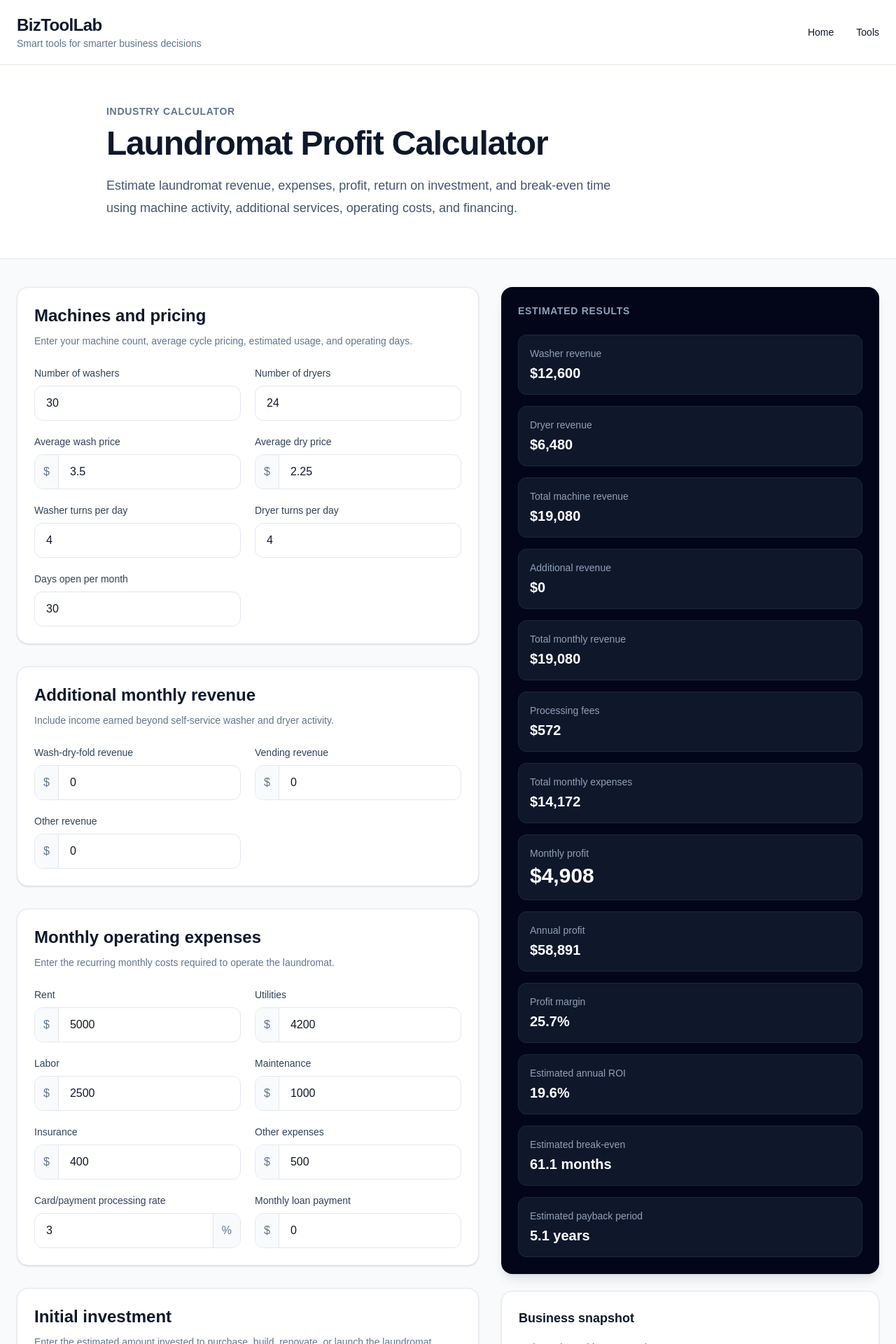
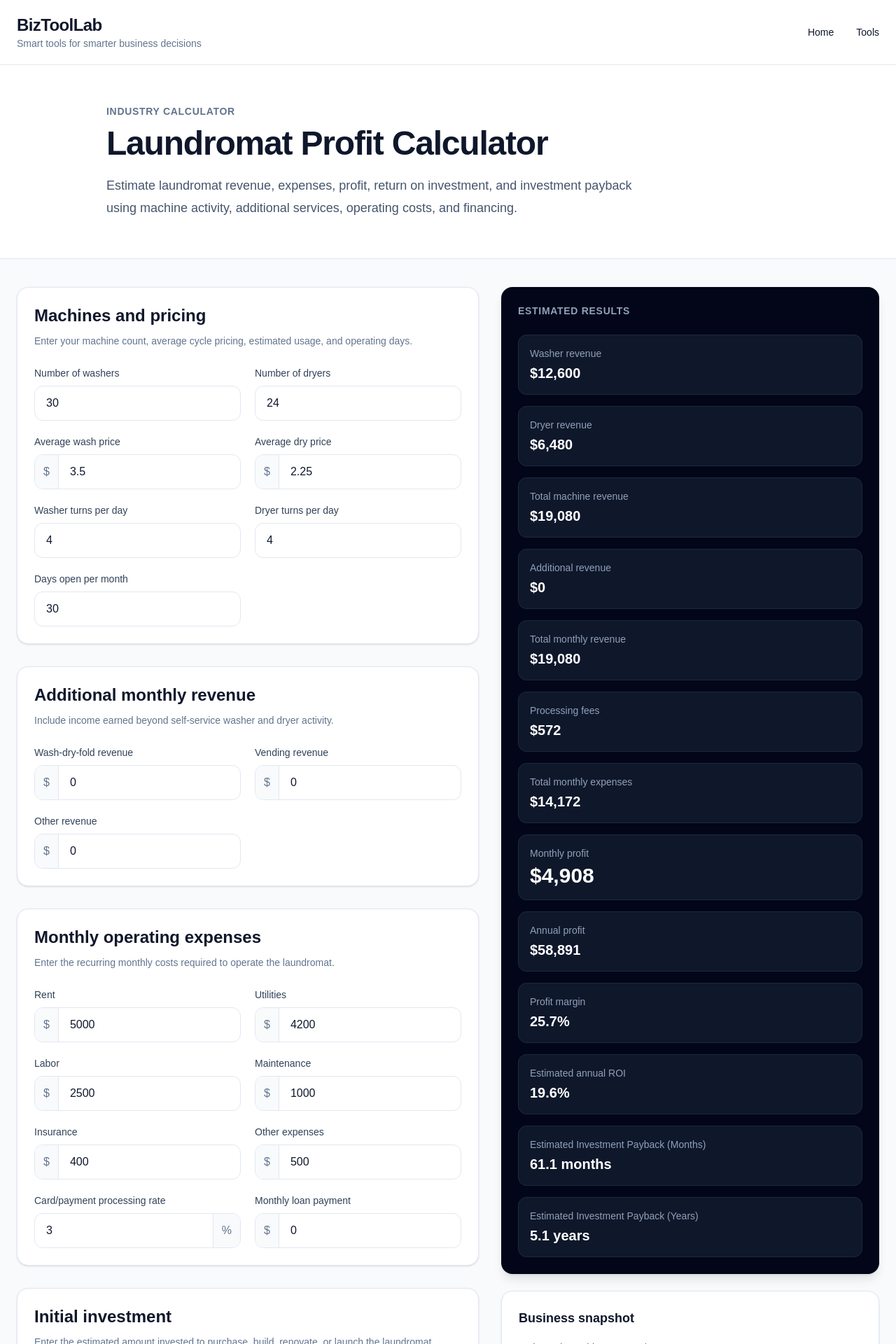
Before and after one commit to michaelansara72-admin/biztoollab, a Next.js app: page /calculators/laundromat-profit-calculator in a window 1280 px wide. Shown: the top 1920 px of the page at 70% size. Built offline with nearby package versions, Linux system fonts and the light colour scheme.

Commit message:
fix: clarify laundromat investment payback terminology

```diff
--- a/src/app/calculators/laundromat-profit-calculator/layout.tsx
+++ b/src/app/calculators/laundromat-profit-calculator/layout.tsx
@@ -1,9 +1,9 @@
 import type { Metadata } from "next";
 
 export const metadata: Metadata = {
-  title: "Laundromat Profit Calculator | BizToolLab",
+  title: "Laundromat Profit Calculator",
   description:
-    "Estimate laundromat revenue, expenses, monthly profit, annual profit, profit margin, ROI, and break-even time with this free laundromat profit calculator.",
+    "Estimate laundromat revenue, expenses, monthly profit, annual profit, profit margin, ROI, and investment payback with this free laundromat profit calculator.",
 };
 
 export default function LaundromatCalculatorLayout({
--- a/src/app/calculators/laundromat-profit-calculator/page.tsx
+++ b/src/app/calculators/laundromat-profit-calculator/page.tsx
@@ -189,7 +189,7 @@ export default function LaundromatProfitCalculator() {
 
           <p className="mt-5 max-w-3xl text-lg leading-8 text-slate-600">
             Estimate laundromat revenue, expenses, profit,
-            return on investment, and break-even time using
+            return on investment, and investment payback using
             machine activity, additional services, operating
             costs, and financing.
           </p>
@@ -492,7 +492,7 @@ export default function LaundromatProfitCalculator() {
               />
 
               <Result
-                label="Estimated break-even"
+                label="Estimated Investment Payback (Months)"
                 value={
                   results.breakEvenMonths !== null
                     ? `${results.breakEvenMonths.toFixed(
@@ -503,7 +503,7 @@ export default function LaundromatProfitCalculator() {
               />
 
               <Result
-                label="Estimated payback period"
+                label="Estimated Investment Payback (Years)"
                 value={
                   results.breakEvenYears !== null
                     ? `${results.breakEvenYears.toFixed(
```
